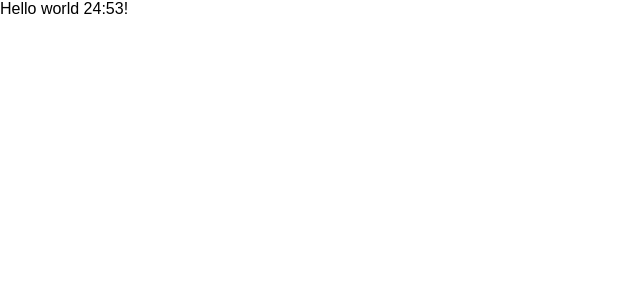
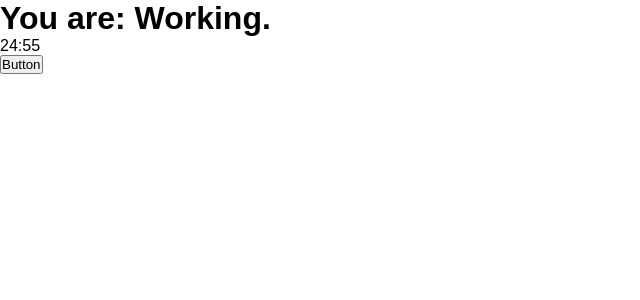
Before and after one commit to xtuser777/typescript-pomodoro-react, a React (Create React App) app: page / in a window 1280 px wide. Shown: the top 300 px of the page, without its empty margins (0-640 px from the left). Built offline with nearby package versions, Linux system fonts and the light colour scheme.

Commit message:
Componentes do Timer e Button

```diff
--- /dev/null
+++ b/src/components/button.tsx
@@ -0,0 +1,15 @@
+import React from 'react';
+
+interface Props {
+  text: string;
+  className?: string;
+  onClick?: () => void;
+}
+
+export function Button(props: Props): JSX.Element {
+  return (
+    <button className={props.className} onClick={props.onClick}>
+      {props.text}
+    </button>
+  );
+}
--- a/src/components/pomodoro-timer.tsx
+++ b/src/components/pomodoro-timer.tsx
@@ -1,6 +1,7 @@
 import React from 'react';
 import { useInterval } from '../hooks/use-interval';
-import { secondsToTime } from '../utils/seconds-to-time';
+import { Button } from './button';
+import { Timer } from './timer';
 
 interface Props {
   defaultPomodoroTime: number;
@@ -13,5 +14,11 @@
     setMainTime(mainTime - 1);
   }, 1000);
 
-  return <div>Hello world {secondsToTime(mainTime)}!</div>;
+  return (
+    <div className="pomodoro">
+      <h1>You are: Working.</h1>
+      <Timer mainTime={mainTime} />
+      <Button text="Button" onClick={() => console.log(1)}></Button>
+    </div>
+  );
 }
--- /dev/null
+++ b/src/components/timer.tsx
@@ -0,0 +1,10 @@
+import React from 'react';
+import { secondsToTime } from '../utils/seconds-to-time';
+
+interface Props {
+  mainTime: number;
+}
+
+export function Timer(props: Props): JSX.Element {
+  return <div className="timer">{secondsToTime(props.mainTime)}</div>;
+}
```
